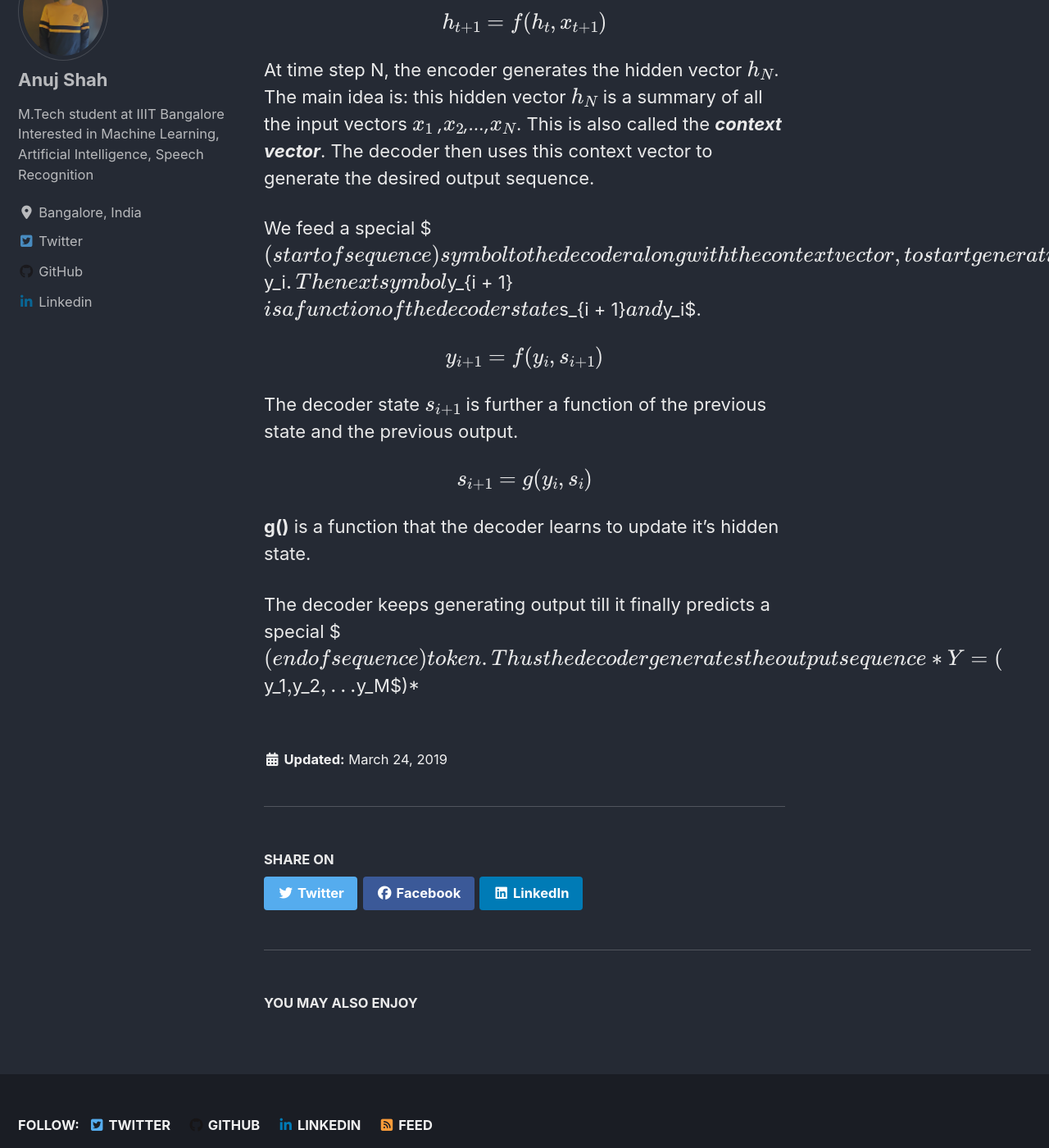
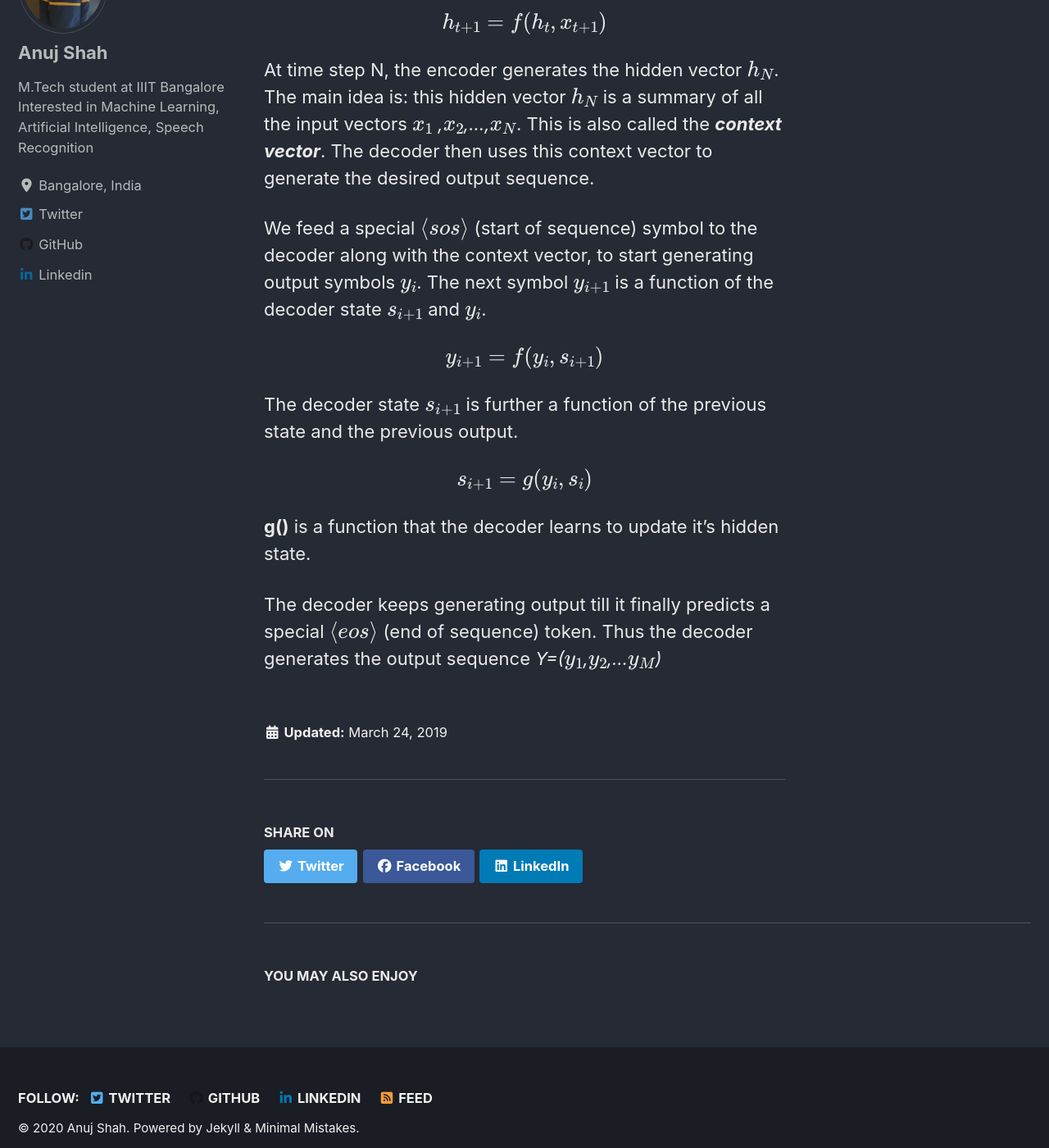
Before and after one commit to anuj1729/anuj1729.github.io, a Jekyll site: the page built from _posts/2019-03-24-introduction-to-seq2seq-models.md, in a window 1280 px wide and 1400 px high, scrolled down 2904 px. Shown: the whole window at 82% size. Built offline with Jekyll 4.4.1, drawn with Linux system fonts in a browser that asks for light colours; cached includes are drawn as plain includes; nearby versions of some CDN libraries; formulas are drawn with MathJax 3.

Commit message:
Updated post on seq2seq models

```diff
--- a/_posts/2019-03-24-introduction-to-seq2seq-models.md
+++ b/_posts/2019-03-24-introduction-to-seq2seq-models.md
@@ -45,7 +45,7 @@ $$h_{t + 1}=f(h_t,x_{t + 1})$$
 
 At time step N, the encoder generates the hidden vector $h_N$. The main idea is: this hidden vector $h_N$ is a summary of all the input vectors *$x_1$ ,$x_2$,...,$x_N$*. This is also called the ***context vector***. The decoder then uses this context vector to generate the desired output sequence.
 
-We feed a special $<sos>$ (start of sequence) symbol to the decoder along with the context vector, to start generating output symbols $y_i$. The next symbol $y_{i + 1}$ is a function of the decoder state $s_{i + 1}$ and $y_i$.
+We feed a special $\langle sos \rangle$ (start of sequence) symbol to the decoder along with the context vector, to start generating output symbols $y_i$. The next symbol $y_{i + 1}$ is a function of the decoder state $s_{i + 1}$ and $y_i$.
 
 $$y_{i + 1} = f(y_i,s_{i + 1})$$
 
@@ -55,4 +55,4 @@ $$s_{i + 1} = g(y_i,s_i)$$
 
 **g()** is a function that the decoder learns to update it's hidden state.
 
-The decoder keeps generating output till it finally predicts a special $<eos>$ (end of sequence) token. Thus the decoder generates the output sequence *Y=($y_1$,$y_2$,...$y_M$)*
+The decoder keeps generating output till it finally predicts a special $\langle eos \rangle$ (end of sequence) token. Thus the decoder generates the output sequence *Y=($y_1$,$y_2$,...$y_M$)*
```
